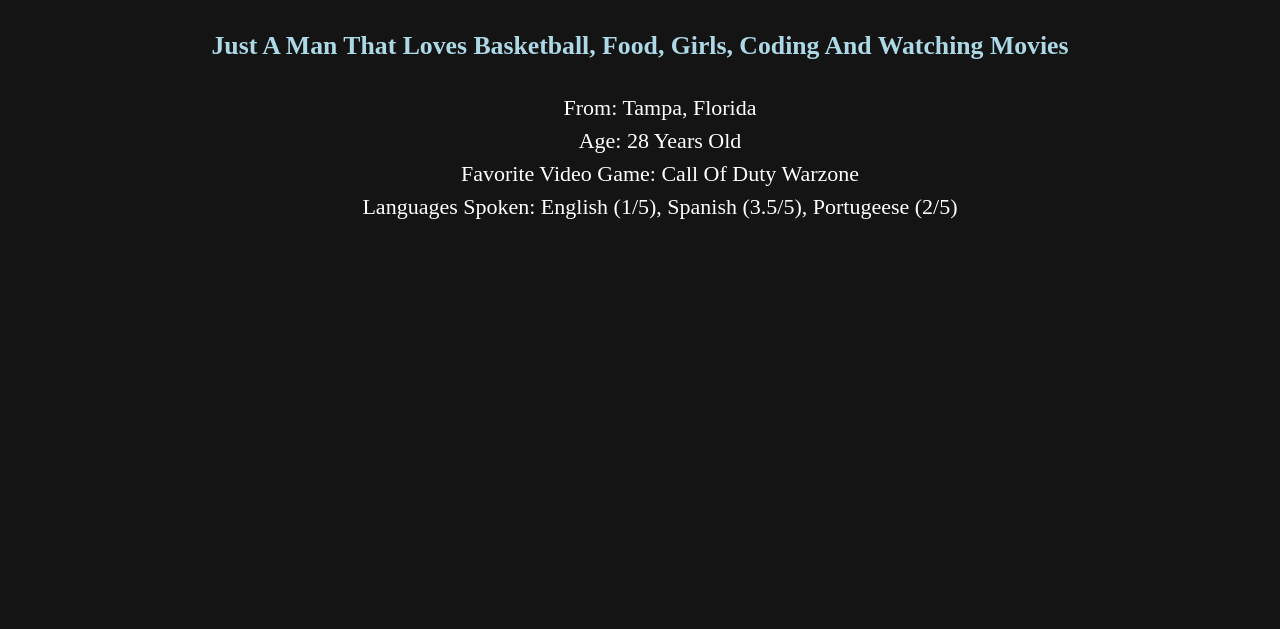
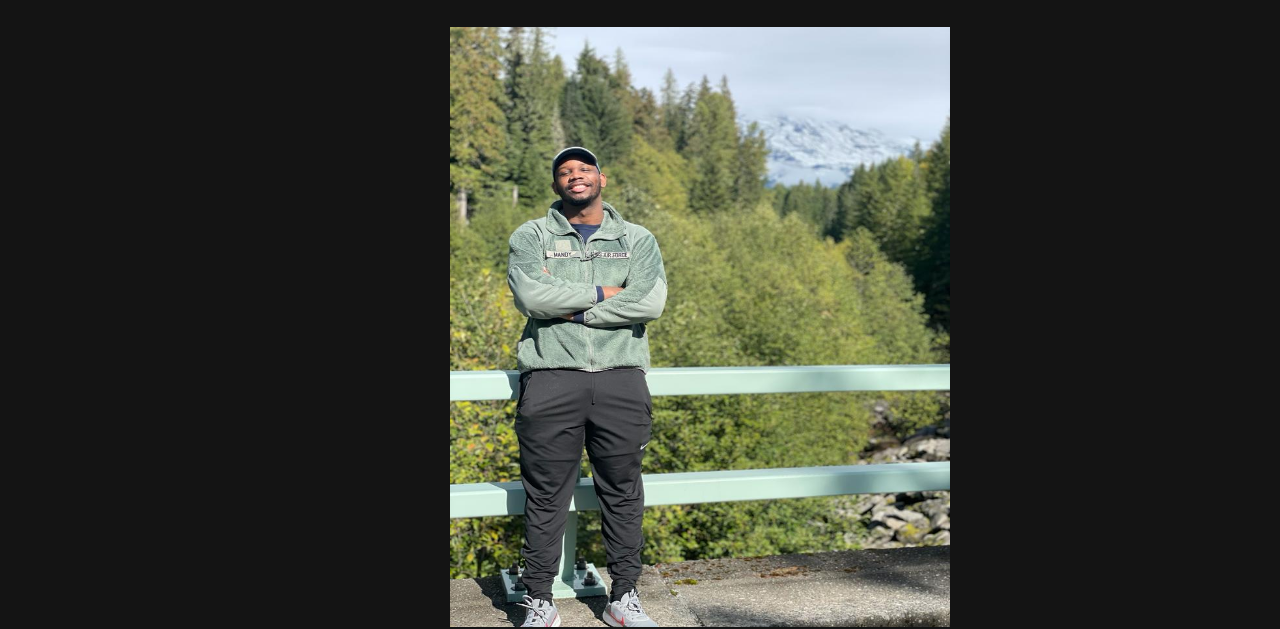
Before and after one commit to binaryballer33/unitOnePersonWebsite, a plain HTML site: page about.html in a window 1280 px wide. Shown: the part 171-800 px from the top of the page. Drawn offline with Linux system fonts and the light colour scheme.

Commit message:
added js and finished pages

```diff
--- a/about.html
+++ b/about.html
@@ -19,6 +19,8 @@
     <!-- Page Header -->
     <h1>About Me</h1>
 
+    <div class="profilePictureDiv"><img class="profilePicture" src="SlackPic.jpg" alt="my profile pic"></div>
+
     <h3>Just A Man That Loves Basketball, Food, Girls, Coding And Watching Movies</h3>
     <ul class="about">
         <li>From: Tampa, Florida</li>
--- /dev/null
+++ b/scripts.js
@@ -0,0 +1 @@
+alert("Welcome To Shaq's Page")
--- a/style.css
+++ b/style.css
@@ -50,6 +50,15 @@ h1, h2 , h3, h4, h5 {
 
 img {
   width: 100%;
+  max-height: 600px;
+}
+
+.profilePictureDiv {
+  margin-left: 35%;
+}
+
+.profilePicture  {
+  width: 500px;
   max-height: 600px;
 }
 
```
Also changed, not shown: home.html (+1 -0 lines), SlackPic.jpg (added).
